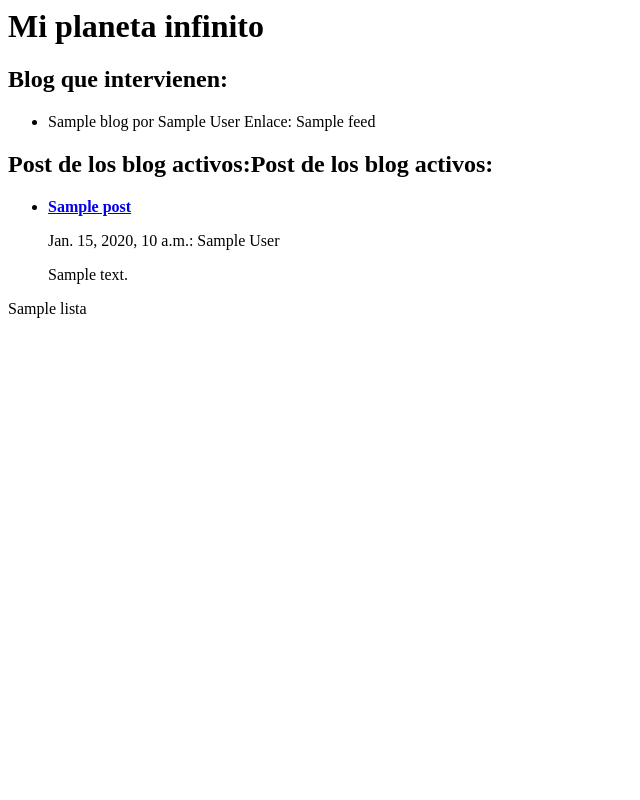
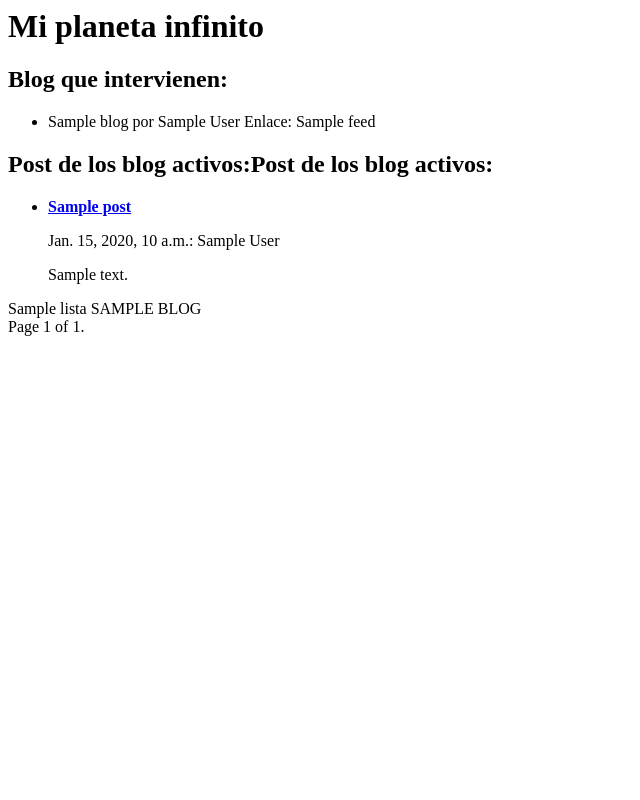
Before and after one commit to anarey/myplanet, a Django app: template myplanet/templates/planet/index.html in a window 1280 px wide. Shown: the whole page, without its empty margins (0-640 px from the left). Run offline with Django 3.2, Linux system fonts and the light colour scheme; the template is opened without the code that fills it: most values are stand-ins (such as "Sample title", 1, 10 or a date in 2020).

Commit message:
Incluida paginación básica

```diff
--- a/myplanet/templates/planet/index.html
+++ b/myplanet/templates/planet/index.html
@@ -26,6 +26,32 @@
     <p> No se pueden procesar los post </p>
 {% endif %}
 
+
 {% for l in lista %}
     {{ l }}
 {% endfor %}
+
+
+
+
+{% for post in posts_list %}
+    {# Each "post" is a Blogt model object. #}
+    {{ blog.title|upper }}<br />
+
+{% endfor %}
+
+<div class="pagination">
+    <span class="step-links">
+        {% if post_list.has_previous %}
+            <a href="?page={{ blogs.previous_page_number }}">previous</a>
+        {% endif %}
+
+        <span class="current">
+            Page {{post_list.number }} of {{ post_list.paginator.num_pages }}.
+        </span>
+
+        {% if post_list.has_next %}
+            <a href="?page={{ post_list.next_page_number }}">next</a>
+        {% endif %}
+    </span>
+</div>
```
Also changed, not shown: planet/views.py (+13 -1 lines), 1 other file.
